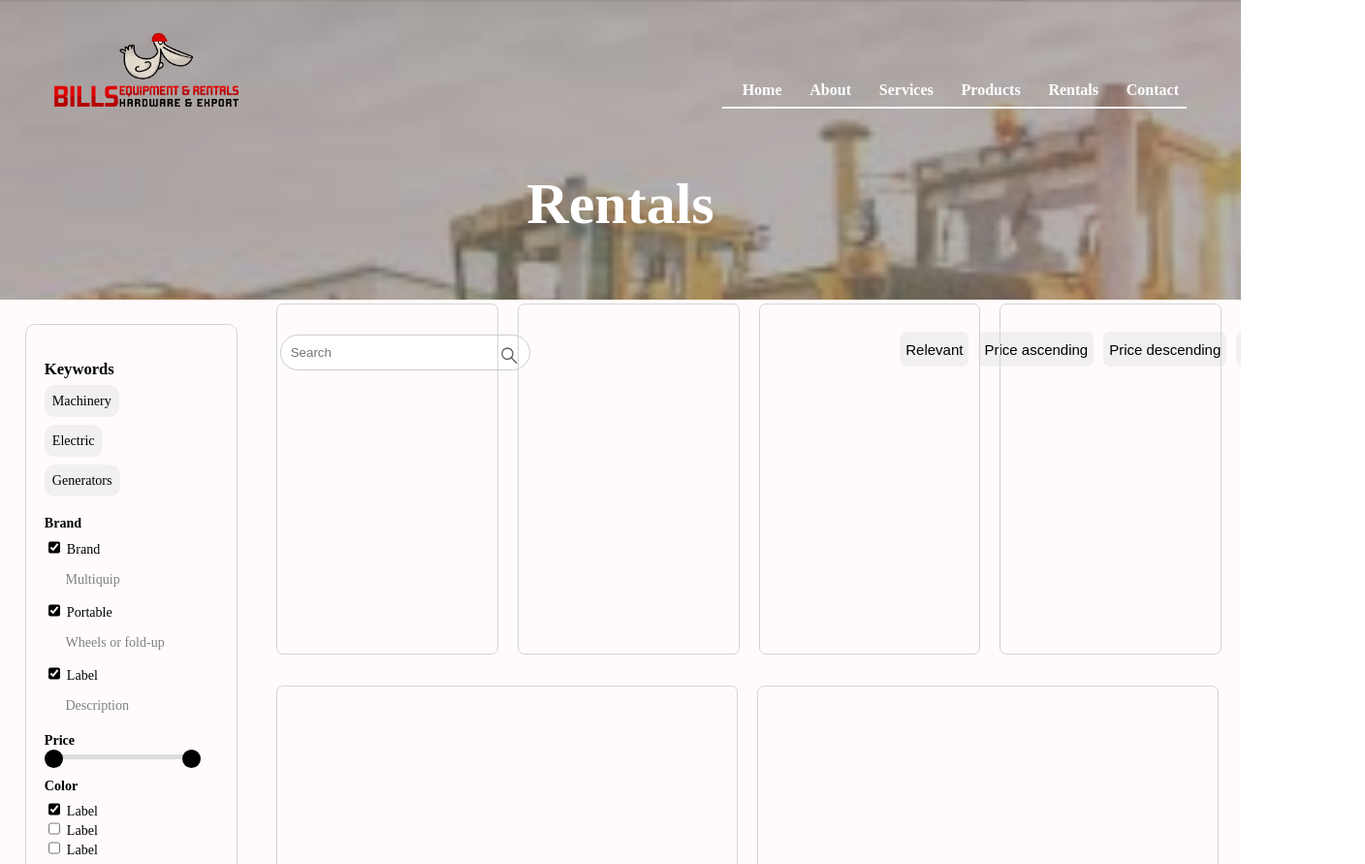
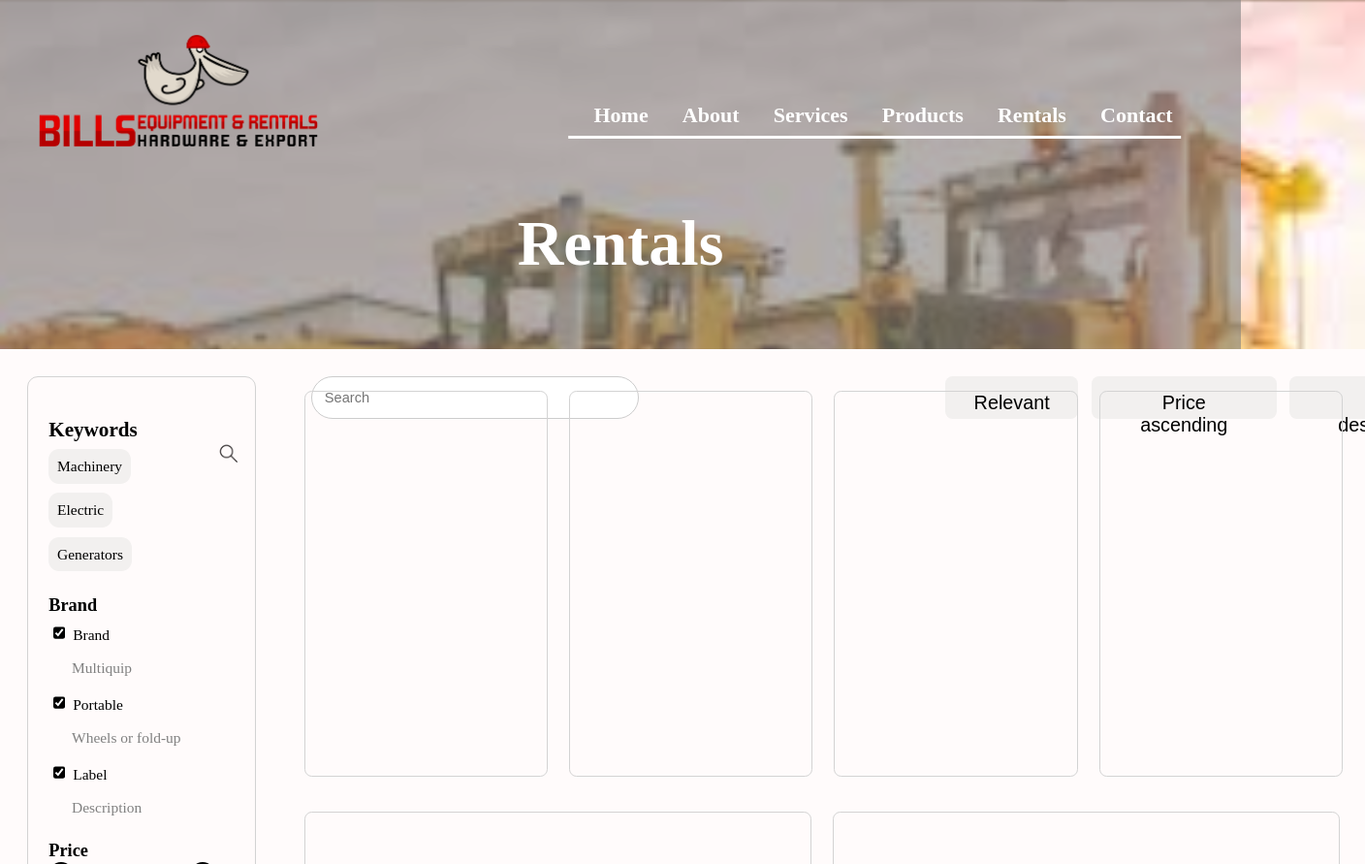
Before and after one commit to John-Vazquez/Bills-Equipment-Website, a plain HTML site: page rentals.html in a window 1280 px wide. Shown: the top 891 px of the page at 97% size, 1408 px wide, since content can reach past the window. Drawn offline with Linux system fonts and the light colour scheme.

Commit message:
Update styles.css

```diff
--- a/styles.css
+++ b/styles.css
@@ -1,11 +1,48 @@
-/* Original global styles for other pages */
+/* Root Variables */
 :root {
     --primary-color: #ffffff;
     --secondary-color: #e00000;
     --background-overlay: rgba(128, 128, 128, 0.6);
     --box-shadow: 0 1vh 2vh rgba(0, 0, 0, 0.2);
+    --base-font-size: 18px; /* Increased base font size */
+    --logo-height: clamp(8vh, 14vh, 18vh); /* Increased logo height */
+    --nav-font-size: clamp(2vh, 2.8vh, 3.2vh); /* Increased nav font size */
+    --nav-margin-top: -7vh; /* Moved nav bar higher up */
+    --main-heading-size: clamp(4vh, 5vh, 6vh); /* Further increased main heading size */
+    --main-paragraph-size: clamp(2.2vh, 2.8vh, 3.5vh); /* Increased main paragraph size */
+    --secondary-box-padding: 3vh; /* Increased padding for secondary boxes */
+    --secondary-box-border: 0.3vh solid #ddd; /* Thicker border for secondary boxes */
+    --secondary-heading-size: clamp(2.5vh, 3.5vh, 4vh); /* Increased secondary heading size */
+    --secondary-paragraph-size: 1.3vw; /* Increased secondary paragraph size */
+    --button-font-size: 18px; /* Increased button font size */
+    --button-padding: 0.8em 1.5em; /* Added padding to buttons */
+    --filters-heading-size: 1.5vw; /* Increased filters heading size */
+    --filters-subheading-size: 1.3vw; /* Increased filters subheading size */
+    --filters-item-size: 1.2vw; /* Increased filters item font size */
+    --products-grid-width: 85%; /* Increased products grid width */
+    --products-grid-gap: 25px; /* Increased gap in products grid */
+    --products-grid-padding: 25px; /* Increased padding in products grid */
+    --product-paragraph-size: 1.2vw; /* Increased product paragraph font size */
+    --search-input-margin: 4vw; /* Increased search input left margin */
+    --search-input-padding: 12px; /* Increased search input padding */
+    --search-input-width: 22vw; /* Increased search input width */
+    --search-input-border: 1.2px solid #ccc; /* Slightly thicker search input border */
+    --slider-height: 7px; /* Increased slider height */
+    --slider-border-radius: 7px; /* Increased slider border radius */
+    --slider-width: 95%; /* Increased slider width */
+    --slider-thumb-size: 3vh; /* Increased slider thumb size */
+    --flex-container-height: 5vh; /* Increased flex container height */
+    --flex-container-left: 20vw; /* Adjusted flex container left position */
+    --flex-container-margin-bottom: -8vh; /* Adjusted flex container bottom margin */
+    --flex-container-gap: 12px; /* Increased gap in flex container */
 }
 
+/* Base Font Size */
+html {
+    font-size: var(--base-font-size);
+}
+
+/* Global Styles */
 body {
     margin: 0;
     padding: 0;
@@ -15,6 +52,7 @@ body {
     background-attachment: fixed;
     min-height: 100vh;
     background-repeat: no-repeat;
+    zoom: 110%; /* Optional: Quick fix to scale entire page */
 }
 
 body::before {
@@ -28,19 +66,22 @@ body::before {
     z-index: -1;
 }
 
+/* Logo */
+/* Logo */
 .logo {
-    height: clamp(6vh, 10vh, 12vh);
-    width: auto;
-    margin: clamp(2vh, 4vh, 6vh) 0 0 clamp(2vw, 4vw, 6vw);
+    height: 110px; /* Set to your desired height */
+    width: auto; /* Maintains aspect ratio */
+    margin: 30px 0 0 30px; /* Adjust margins as needed */
 }
 
+/* Header Navigation */
 header nav {
     display: flex;
     align-items: center;
     justify-content: flex-end;
     margin-left: auto;
     margin-right: clamp(2vh, 7vw, 8vh);
-    margin-top: -5vh;
+    margin-top: -60px;
     padding-left: 20vh;
     flex-wrap: wrap;
     font-weight: bold;
@@ -64,15 +105,15 @@ header nav ul::after {
     bottom: 0;
     left: 5vh;
     right: 3vh;
-    height: 0.2vh;
+    height: 0.3vh; /* Thicker underline */
     background-color: var(--primary-color);
     transform: translateX(4vh);
 }
 
 header nav ul li {
-    font-size: clamp(1.6vh, 2vh, 2.4vh);
-    margin-left: clamp(1.2vh, 3vw, 3.6vh);
-    margin-top: 1vh;
+    font-size: 20px;
+    margin-left: clamp(1.5vh, 4vw, 4vh);
+    margin-top: 1.5vh;
 }
 
 header nav ul li a {
@@ -88,7 +129,7 @@ header nav ul li a::after {
     left: 0;
     bottom: -0.6vh;
     width: 100%;
-    height: 0.2vh;
+    height: 0.3vh; /* Thicker underline */
     background-color: var(--secondary-color);
     transform: scaleX(0);
     transform-origin: right;
@@ -104,6 +145,7 @@ header nav ul li a:hover::after {
     transform-origin: left;
 }
 
+/* Main Content */
 .main-content {
     padding: clamp(2.4vh, 5vh, 6vh) clamp(2.4vw, 5vw, 6vw);
     color: var(--primary-color);
@@ -114,22 +156,25 @@ header nav ul li a:hover::after {
 }
 
 .main-content h2 {
-    margin-top: clamp(12vh, 22vh, 26vh);
-    font-size: clamp(2.8vh, 3.6vh, 4.3vh);
-    margin-bottom: clamp(1.2vh, 2vh, 2.4vh);
+    margin-top: clamp(14vh, 24vh, 28vh);
+    font-size: var(--main-heading-size); /* Increased font size */
+    margin-bottom: clamp(1.5vh, 2.5vh, 3vh);
     font-weight: bold;
+    text-align: center; /* Centered text */
 }
 
 .main-content p {
-    max-width: clamp(24vh, 30vw, 48vh);
+    max-width: clamp(30vh, 36vw, 60vh);
     word-wrap: break-word;
-    font-size: clamp(1.6vh, 1.8vh, 2.1vh);
-    margin-bottom: -10vh;
+    font-size: var(--main-paragraph-size); /* Increased font size */
+    margin: 1vh auto 0 auto; /* Center the paragraph with auto margins */
     font-weight: lighter;
     color: var(--primary-color);
+    text-align: center; /* Centered text */
     text-indent: 0;
 }
 
+/* Secondary Content */
 .secondary-content {
     margin-top: clamp(6vh, 15vh, 18vh);
     display: grid;
@@ -140,9 +185,9 @@ header nav ul li a:hover::after {
 }
 
 .secondary-content-box {
-    border: 0.2vh solid #ddd;
-    border-radius: 1vh;
-    padding: 2.5vh;
+    border: var(--secondary-box-border);
+    border-radius: 1.2vh;
+    padding: var(--secondary-box-padding);
     box-shadow: var(--box-shadow);
     background-color: white;
     transition: transform 0.3s ease, box-shadow 0.3s ease;
@@ -164,7 +209,7 @@ header nav ul li a:hover::after {
 }
 
 .secondary-content-box h3 {
-    font-size: clamp(2.1vh, 3vh, 2.8vh);
+    font-size: var(--secondary-heading-size);
     font-weight: lighter;
     color: #000000;
     text-indent: 0;
@@ -174,20 +219,10 @@ header nav ul li a:hover::after {
     color: #000000;
     text-decoration: none;
     text-indent: 0;
+    font-size: var(--secondary-paragraph-size);
 }
 
-/* ABOUT-US ABOUT-US ABOUT-US ABOUT-US ABOUT-US ABOUT-US ABOUT-US ABOUT-US ABOUT-US ABOUT-US ABOUT-US ABOUT-US
- ABOUT-US ABOUT-US ABOUT-US ABOUT-US ABOUT-US ABOUT-US ABOUT-US ABOUT-US ABOUT-US ABOUT-US ABOUT-US ABOUT-US
- ABOUT-US ABOUT-US ABOUT-US ABOUT-US ABOUT-US ABOUT-US ABOUT-US ABOUT-US ABOUT-US ABOUT-US ABOUT-US ABOUT-US
- ABOUT-US ABOUT-US ABOUT-US ABOUT-US ABOUT-US ABOUT-US ABOUT-US ABOUT-US ABOUT-US ABOUT-US ABOUT-US ABOUT-US
- ABOUT-US ABOUT-US ABOUT-US ABOUT-US ABOUT-US ABOUT-US ABOUT-US ABOUT-US ABOUT-US ABOUT-US ABOUT-US ABOUT-US
- ABOUT-US ABOUT-US ABOUT-US ABOUT-US ABOUT-US ABOUT-US ABOUT-US ABOUT-US ABOUT-US ABOUT-US ABOUT-US ABOUT-US
- ABOUT-US ABOUT-US ABOUT-US ABOUT-US ABOUT-US ABOUT-US ABOUT-US ABOUT-US ABOUT-US ABOUT-US ABOUT-US ABOUT-US
- ABOUT-US ABOUT-US ABOUT-US ABOUT-US ABOUT-US ABOUT-US ABOUT-US ABOUT-US ABOUT-US ABOUT-US ABOUT-US ABOUT-US
- ABOUT-US ABOUT-US ABOUT-US ABOUT-US ABOUT-US ABOUT-US ABOUT-US ABOUT-US ABOUT-US ABOUT-US ABOUT-US ABOUT-US
- ABOUT-US ABOUT-US ABOUT-US ABOUT-US ABOUT-US ABOUT-US ABOUT-US ABOUT-US ABOUT-US ABOUT-US ABOUT-US ABOUT-US
-*/
-
+/* About Us Section */
 .about-us-mainText {
     padding-top: 100px;
     font-size: 30px;
@@ -244,27 +279,29 @@ header nav ul li a:hover::after {
 }
 
 .filters h3 {
-    font-size: 1.3vw;
+    font-size: var(--filters-heading-size);
 }
 
 .filters h4 {
-    font-size: 1.1vw;
+    font-size: var(--filters-subheading-size);
 }
+
 .filters ul {
     list-style: none;
     padding-left: 0;
 }
 
 .filters li {
-	margin-bottom: 5px;
+    margin-bottom: 7px;
+    font-size: var(--filters-item-size);
 }
 
 .products-grid {
-	width: 80%;
+    width: var(--products-grid-width);
     display: grid;
-	grid-template-columns: repeat(3, 1fr);
-	gap: 20px;
-	padding: 20px;
+    grid-template-columns: repeat(auto-fit, minmax(35vh, 1fr));
+    gap: var(--products-grid-gap);
+    padding: var(--products-grid-padding);
 }
 
 .product {
@@ -281,14 +318,16 @@ header nav ul li a:hover::after {
 }
 
 .product p {
-	margin: 5px 0;
+    margin: 7px 0;
+    font-size: var(--product-paragraph-size);
 }
 
+/* Slider */
 .slider {
-    height: 5px;
-    border-radius: 5px;
+    height: var(--slider-height);
+    border-radius: var(--slider-border-radius);
     background: #ddd;
-    width: 90%;
+    width: var(--slider-width);
     position: relative;
 }
 
@@ -299,8 +338,8 @@ header nav ul li a:hover::after {
     position: absolute;
     border-radius: 5px;
     background: black;
+}
 
-}
 .progress {
     display: none;
 }
@@ -322,8 +361,8 @@ header nav ul li a:hover::after {
 }
 
 input[type="range"]::-webkit-slider-thumb {
-    height: 2.4vh;
-    width: 2.4vh;
+    height: var(--slider-thumb-size);
+    width: var(--slider-thumb-size);
     border-radius: 50%;
     background: black;
     pointer-events: auto;
@@ -339,6 +378,7 @@ input[type="range"] {
 input[type="checkbox"] {
     width: 7%;
 }
+
 input[type="range"] {
     width: 90%;
 }
@@ -360,19 +400,19 @@ p {
 
 label {
     font-size: 1.1vw;
-    width: 100%
+    width: 100%;
 }
 
 /* Search */
 #search-input {
-	margin-left: 3.4vw;
-	padding: 10px;
-	width: 18.5vw;
-	border: 1px solid #ccc;
+    margin-left: var(--search-input-margin);
+    padding: var(--search-input-padding);
+    width: var(--search-input-width);
+    border: var(--search-input-border);
     border-radius: 60px;
 }
 
-/* Search container */
+/* Search Container */
 .search button {
     position: relative;
     background: none;
@@ -383,7 +423,7 @@ label {
     top: 1.5vh;
 }
 
-/* Magnifying glass image */
+/* Magnifying Glass Image */
 .search img {
     width: 2vw;
     height: auto;
@@ -396,11 +436,10 @@ label {
     justify-content: space-between;
     text-align: center;
     position: relative;
-    margin-left: -10vw;
-    margin-right: auto;
-    margin-top: 1vh;
-	padding-left: 20vh;
-    flex-wrap: wrap;
+    height: var(--flex-container-height);
+    left: var(--flex-container-left);
+    margin-bottom: var(--flex-container-margin-bottom);
+    gap: var(--flex-container-gap);
 }
 
 .flex-container button {
@@ -408,35 +447,15 @@ label {
     color: black;
     border: none;
     cursor: pointer;
-	font-size: 15px;
-	font-family: "Poppins", sans-serif;
-	border-radius: 7px;
-}
-
-/* Buttons */
-.flex-container {
-    display: flex;
-    justify-content: space-between;
-    text-align: center;
-    position: relative;
-    height: 4.5vh;
-    left: 24vw;
-    margin-bottom: -10vh;
-    gap: 10px;
-}
-
-.flex-container button {
-    background-color: #f2f0ef;
-    color: black;
-    border: none;
-    cursor: pointer;
-    font-size: 15px;
+    font-size: var(--button-font-size);
+    padding: var(--button-padding);
     font-family: 'Poppins', sans-serif;
     border-radius: 7px;
 }
 
-/* Items */
-.items-container-wrapper, .bigItems-container-wrapper {
+/* Items Containers */
+.items-container-wrapper,
+.bigItems-container-wrapper {
     display: flex;
     flex-direction: row;
     gap: 20px;
```
Lines whose indentation alone changed are shown as unchanged.
